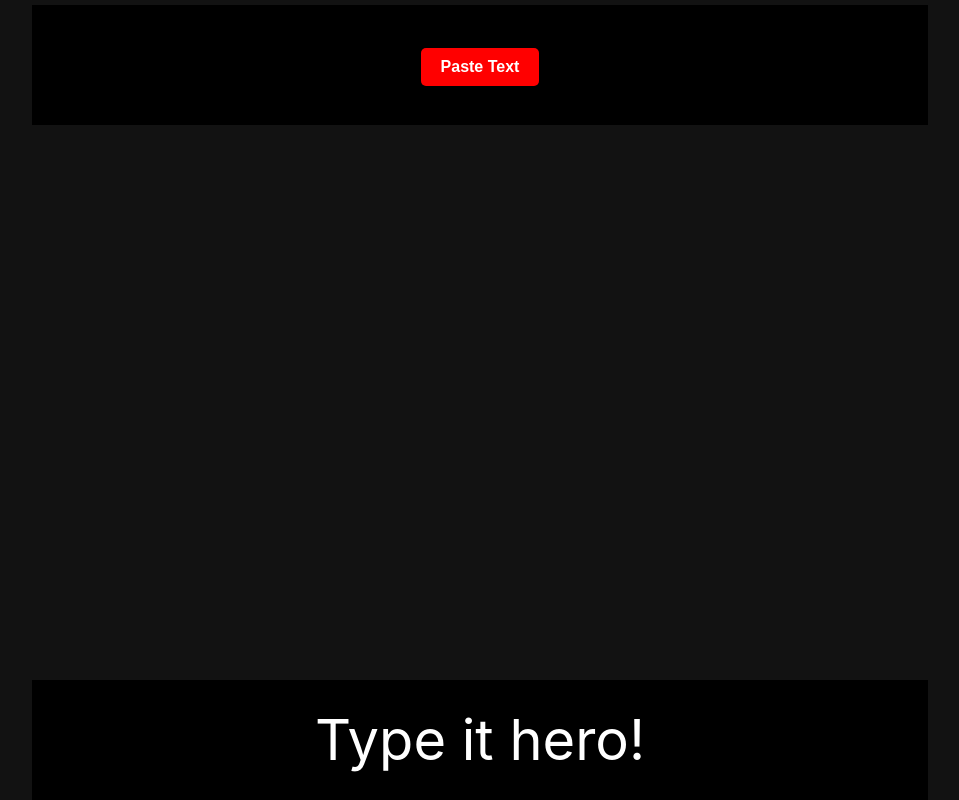
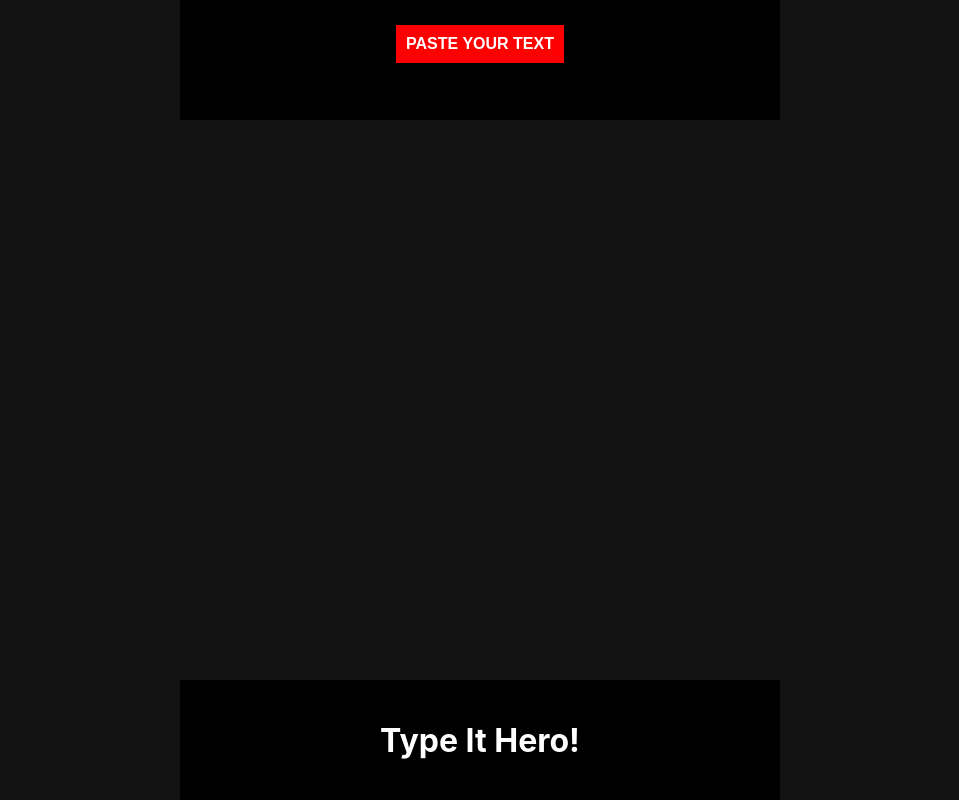
Before and after one commit to theshubhamio/typeithero, a React (Create React App) app: page / in a window 1280 px wide. Shown: the whole page, without its empty margins (160-1119 px from the left). Built offline with nearby package versions, Linux system fonts and the light colour scheme.

Commit message:
clock side working

```diff
--- a/src/components/WordFall.jsx
+++ b/src/components/WordFall.jsx
@@ -1,254 +1,187 @@
-import { isVisible } from "@testing-library/user-event/dist/utils";
-import React, { useState, useEffect } from "react";
+import { color } from "motion/react";
+import React, { useEffect } from "react";
+
 
 function WordFall() {
 
-    // State to store the list of words
-    const [words, setWords] = useState([]);
+    const [text, setText] = React.useState("");
+    const [words, setWords] = React.useState([]);
+    const [gameStatus, setGameStatus] = React.useState({
+        cl: 0,
+        kl: 0,
+        ip: false
+    })
 
-    // State for the input text field
-    const [inputText, setInputText] = useState("");
+    const handlePaste = async () => {
+        const clipboardText = await navigator.clipboard.readText();
+        console.log("Text Pasted...")
+        console.log(clipboardText)
 
-    // State to track whether the game has started
-    const [gameStarted, setGameStarted] = useState(false);
+        const cleanText = clipboardText.trim().substring(0, 300);
+
+        if (cleanText.split(/\s+/).length > 5) {
+            setText(cleanText)
+        } else {
+            console.log("Text was invalid")
+            setText("Please paste 5+ words to play")
+        }
+    }
 
     useEffect(() => {
-        const handleKeyDown = (event) => {
-            console.log("Key pressed:", event.key); // Logs the key
-            handleKeyboard(event.key);
-        };
 
-        // Attach event listener
-        window.addEventListener("keydown", handleKeyDown);
+        //set up the words state
 
-        // Cleanup event listener on unmount
-        return () => {
-            window.removeEventListener("keydown", handleKeyDown);
-        };
-    }, []);
+        const wordArray = text.split(" ").map((word) => ({
+            word: word,
+            letterlist: word.split("").map((letter) => ({
+                letter: letter,
+                isTyped: false,
+            })),
+            isFocused: false,
+            isVisible: false,
+        }));
 
-    function handleKeyboard(key){
-
-
-    }
-
-
-    const handleStart = () => {
-        console.log("handleStart");
-        console.log(inputText);
-        // Convert the input text into an array of word objects
-        const wordArray = inputText.split(" ").map((word) => ({
-            word: word, // The word itself
-            letterlist: word.split("").map((letter) => ({
-                letter: letter, // Each letter
-                isTyped: false, // Whether the letter has been typed
-            })),
-            isFocused: false, // Future feature: whether the word is currently focused
-            isVisible: false, // Visibility on the screen
-        }));
+        console.log("Setting Up Words");
         console.log(wordArray);
 
-        setWords(() =>
-            wordArray.map((word, i) => {
-                if (i === countVisible(wordArray)) {
-                    return { ...word, isVisible: true };
+        if (wordArray.length > 4) {
+            setWords(wordArray);
+        }
+    }, [text])
+
+    useEffect(() => {
+        let interval;
+        if (words.length > 4) {
+            interval = setInterval(() => {
+                setGameStatus(prevState => {
+                    if (prevState.cl < 4) {
+                        return { ...prevState, cl: prevState.cl + 1, ip: true };
+                    } else {
+                        // Game Over
+                        clearInterval(interval);
+                        setText("Game Over! Paste some text to restart.");
+
+                        return { cl: 0, kl: 0, ip: false };
+                    }
+                });
+            }, 2000);
+        }
+        return () => clearInterval(interval);
+    }, [words]);
+
+    useEffect(() => {
+        console.log("GAME STATUS Changed : CL : " + gameStatus.cl)
+        console.log(words);
+        setWords((prevWords) =>
+            prevWords.map((word, i) => {
+                if ( i < gameStatus.cl) {
+                    if (i === gameStatus.kl) {
+                        return { ...word, isVisible: true, isFocused: true };
+
+                    } else {
+                        return { ...word, isVisible: true, isFocused: false };
+                    }
+                } else {
+                    console.log("All invisible")
+                    return { ...word, isVisible: false, isFocused: false };
                 }
-                return word;
             })
         );
-
-    };
-
-
-    function countVisible(words) {
-        return words.filter((w) => w.isVisible).length;
-    }
-
-
-    useEffect(() => {
-        console.log(words.length);
-        console.log(countVisible(words));
-
-
-        const interval = setInterval(() => {
-            if (countVisible(words) < 5 && inputText !== "") {
-                addVisible();
-            } else {
-                setInputText("")
-            }
-        }, 5000); // Trigger every second
-        return () => clearInterval(interval); // Cleanup on unmount
-
-
-
-    }, [words]);
-
-    /**
-     * Adds the next word to the visible list.
-     */
-    function addVisible() {
-        setWords((prevWords) =>
-            prevWords.map((word, i) => {
-                if (i === countVisible(prevWords)) {
-                    return { ...word, isVisible: true };
-                }
-                return word;
-            })
-        );
-        console.log("after added visible:");
-        console.log(words);
-
-
-
-    }
-
-    const handleCopy = async () => {
-        try {
-            const clipboardText = await navigator.clipboard.readText();
-            setInputText(clipboardText.slice(0, 50));
-
-        } catch (error) {
-            console.error('Error copying text:', error);
-        }
-    };
-
-    useEffect(() => {
-        console.log('inputText updated:', inputText);
-        if (inputText !== "") {
-            handleStart()
-        }
-    }, [inputText]);
+    }, [gameStatus])
 
     return (
         <div style={styles.container}>
-            {/* Input section */}
-            <div style={styles.wordList}>
-                <div style={styles.word}>
-                    <div style={styles.pasteContainer}>
-                        <button onClick={handleCopy} style={styles.pasteButton}>Paste Text</button>
-                        <p style={styles.pastedText} fontSize="4px" color="white">{inputText}</p>
-                    </div>
-                </div>
+            <div style={styles.header}>
+                <button style={styles.pasteButton}
+                    onClick={handlePaste}>
+                    PASTE YOUR TEXT</button>
+                <p>{text}</p>
             </div>
 
-            {/* Game area */}
-            {countVisible(words) >= 5 ? (
-                // Game Over Screen
-                <div>
-                    <h1 style={styles.gameOverText}>Game Over!</h1>
-                    <p>Paste some text to restart</p>
-                </div>
-            ) : (
-                <div style={styles.wordList}>
-                    {/* Display visible words */}
-                    {words.slice().reverse().map((w, index) =>
-                        w.isVisible && w.word != "" ? (
-                            <div key={index} style={styles.word}>
-                                {w.word}
-                            </div>
-                        ) : null
-                    )}
-                </div>
-            )}
+            <div style={styles.wordList}>
+                {words.slice().reverse().map((w, index) =>
+                    w.isVisible && (
+                        <div
+                            key={index}
+                            style={{
+                                ...styles.box,
+                                border: w.isFocused ? "2px solid red" : "2px solid transparent"
+                            }}
+                        >
+                            <h2>{w.word}</h2>
 
-            {/* Image at the bottom */}
-            <div style={styles.bottomBanner}>
-                <div style={styles.word}>Type it hero!</div>
+                        </div>
+                    )
+                )}
+            </div>
 
 
+            <div style={styles.footer}>
+                <h1>Type It Hero!</h1>
             </div>
         </div>
-    );
+    )
+
 }
 
-// Styles
 const styles = {
     container: {
+        background: "#121212",
         height: "100vh",
-        background: "#121212",
+        width: "100vw",
+        overflow: "hidden",
+        display: "flex",
+        flexDirection: "column",
         color: "white",
-        overflow: "hidden",
+        alignItems: "center"
     },
-    gameOverText: {
-        textAlign: "center",
+    box: {
+        display: "flex",
+        flexDirection: "column",
+        background: "#000000",
+        height: "15vh",
+        width: "75vh",
+        justifyContent: "center",
+        margin: "10px",
+        fontSize: "2vh"
+    },
+    header: {
+        display: "flex",
+        flexDirection: "column",
+        background: "#000000",
+        height: "15vh",
+        width: "75vh",
+        justifyContent: "center",
+        alignItems: "center",
+    },
+    footer: {
+        background: "#000000",
+        height: "15vh",
+        width: "75vh",
+        position: "absolute",
+        bottom: 0,
+        display: "flex",
+        flexDirection: "column",
+        justifyContent: "center",
+        fontSize: "2vh"
+    },
+    pasteButton: {
+        background: "red",
+        color: "#ffffff",
+        padding: "10px",
+        border: "none",
+        cursor: "pointer",
+        fontSize: "2vh",
+        fontWeight: "bold"
     },
     wordList: {
         display: "flex",
         flexDirection: "column",
         alignItems: "center",
-    },
-    word: {
-        height: "15vh", //         width: "50%",
-        fontSize: "7vh",
-        width: "70%",
-        background: "black",
-        color: "white",
-        display: "flex",
-        alignItems: "center",
-        justifyContent: "center",
-        margin: "5px",
-    },
-    bottomBanner: {
-        position: "absolute", // Ensures the image stays at the bottom
-        bottom: 0,
-        height: "15vh",
-        width: "100%",
-        left: "50%",
-        alignItems: "center",
-        justifyContent: "center",
-        display: "flex",
-        alignItems: "center",
-        transform: "translateX(-50%)", // Centers the image horizontally
-    },
-    inputContainer: {
-        display: "flex",
-        width: "100%",
-        height: "10vh",
-        background: "black",
-    },
-    input: {
-        width: "80%",
-        padding: "10px",
-        fontSize: "16px",
-        border: "none",
-        outline: "none",
-        textAlign: "start",
-    },
-    startButton: {
-        width: "20%",
-        padding: "10px",
-        fontSize: "16px",
-        background: "yellow",
-        color: "black",
-        border: "none",
-        cursor: "pointer",
-        textAlign: "center",
-    },
-    pasteButton: {
-        padding: "10px 20px",
-        fontSize: "16px",
-        fontWeight: "bold",
-        backgroundColor: "red", // Blue color
-        color: "white",
-        border: "none",
-        borderRadius: "5px",
-        cursor: "pointer",
-        boxShadow: "0px 4px 6px rgba(0, 0, 0, 0.2)",
-        transition: "background-color 0.3s ease",
-    },
-    pastedText: {
-        fontSize: "8px",
-        color: "white",
-        textAlign: "center",
-        maxWidth: "80%", // Limits width to avoid text overflow
-    },
-    pasteContainer: {
-        display: "flex",
-        flexDirection: "column",
-        alignItems: "center",
-        justifyContent: "center",
-        marginTop: "20px",
+        fontSize:"2vh"
     }
-};
+}
+
+
 
 export default WordFall;
```
Also changed, not shown: public/typeithero3.png (deleted).
